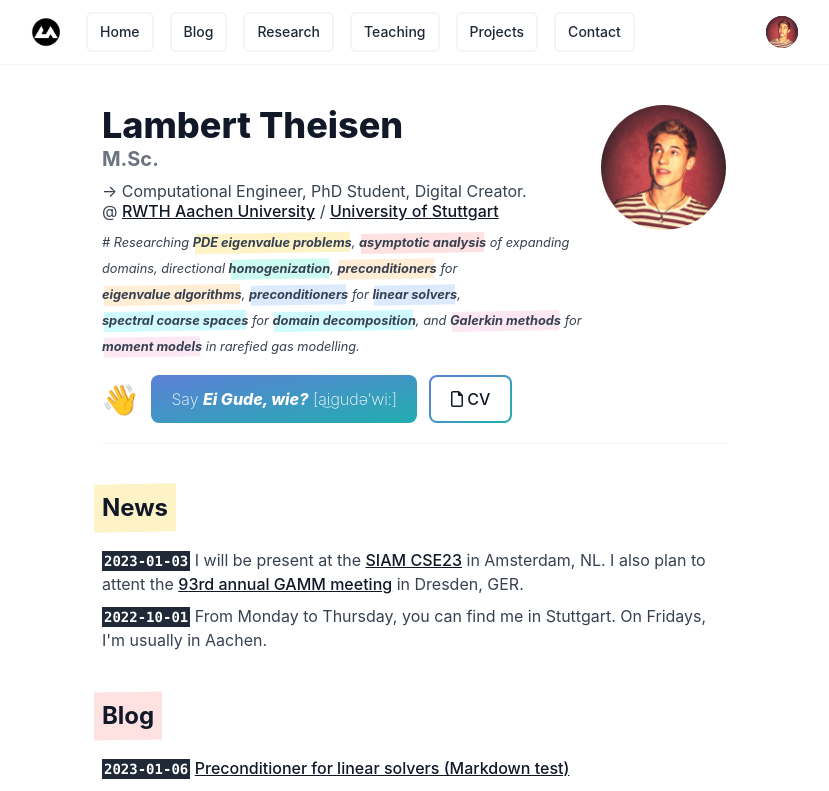
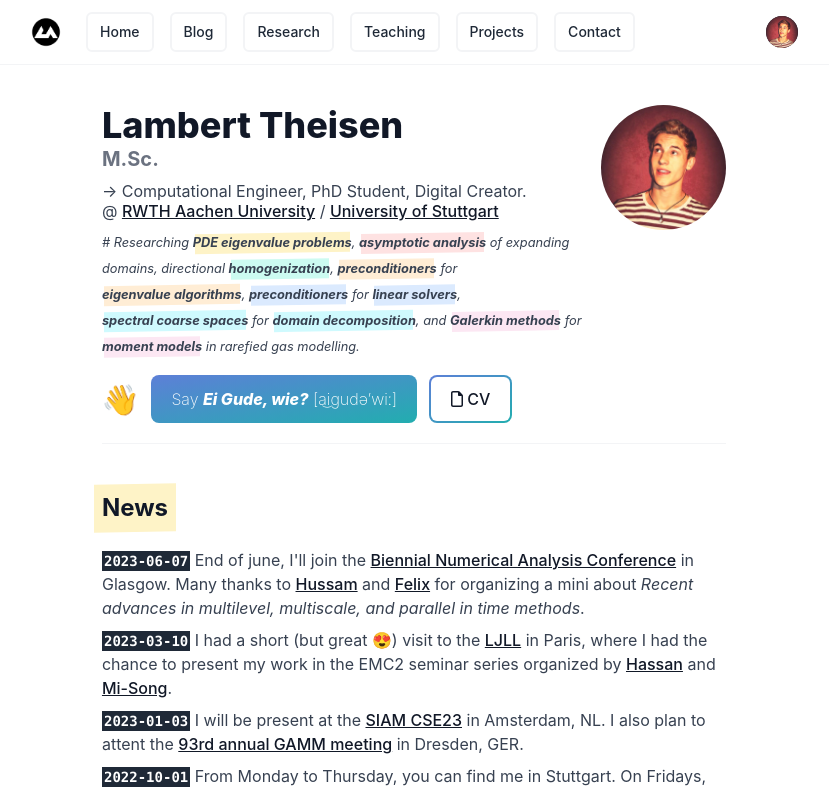
Before and after one commit to lamBOOO/thsn.dev, a Next.js app: page / in a window 1280 px wide. Shown: the top 791 px of the page, without its empty margins (226-1055 px from the left). Built offline with nearby package versions, Linux system fonts and the light colour scheme.

Commit message:
Add new news

```diff
--- a/app/home-page.tsx
+++ b/app/home-page.tsx
@@ -329,6 +329,16 @@ export default function Home({ allPostsData }: any) {
         <span className="before:block before:absolute before:-inset-2 before:-skew-y-1 before:bg-amber-100 relative inline-block"><span className="relative">News</span></span>
       </h2>
       <span className='grid columns-1 gap-2 pl-0 leading-6'>
+        <span className="pl-0">
+          <b className='font-mono font-bold bg-gray-800 text-white p-0.5 text-sm'>2023-06-07</b>
+          {" "}
+          End of june, I'll join the <Link href="https://numericalanalysisconference.org.uk/">Biennial Numerical Analysis Conference</Link> in Glasgow. Many thanks to <Link href="https://www.numerical.rl.ac.uk/people/h_aldaas/">Hussam</Link> and <Link href="https://giref.ulaval.ca/~fkwok/index_en.htm">Felix</Link> for organizing a mini about <i>Recent advances in multilevel, multiscale, and parallel in time methods</i>.
+        </span>
+        <span className="pl-0">
+          <b className='font-mono font-bold bg-gray-800 text-white p-0.5 text-sm'>2023-03-10</b>
+          {" "}
+          I had a short (but great 😍) visit to the <Link href="https://www.ljll.math.upmc.fr/?lang=fr">LJLL</Link> in Paris, where I had the chance to present my work in the EMC2 seminar series organized by <Link href="https://www.ljll.math.upmc.fr/hassan/">Hassan</Link> and <Link href="https://msdupuy.github.io">Mi-Song</Link>.
+        </span>
         <span className="pl-0">
           <b className='font-mono font-bold bg-gray-800 text-white p-0.5 text-sm'>2023-01-03</b>
           {" "}
```
